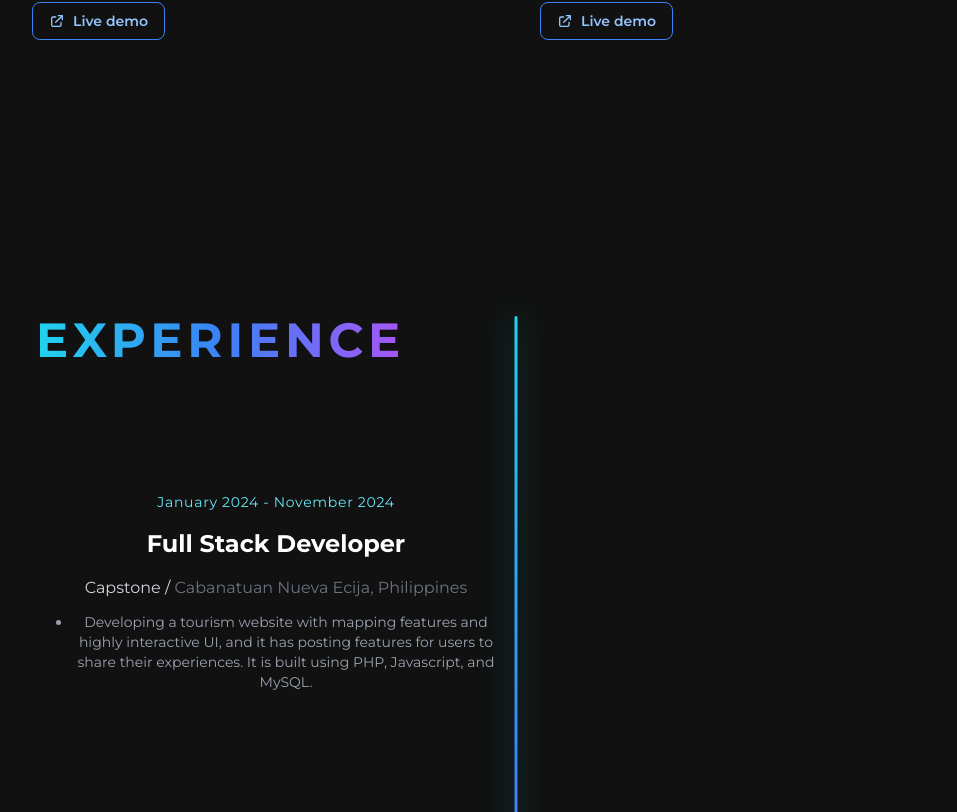
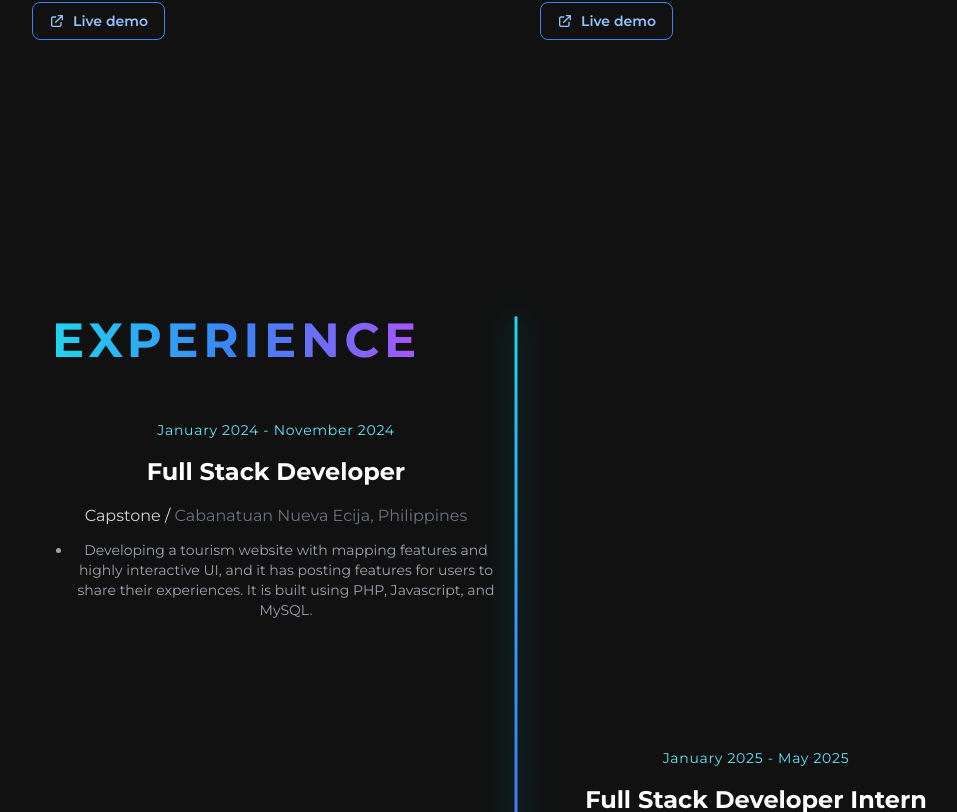
Before and after one commit to Jshgit-hub/Portfolio, a React (Vite) app: page / in a window 1280 px wide. Shown: the part 2608-3420 px from the top of the page, without its empty margins (124-1081 px from the left). Built offline with nearby package versions, Linux system fonts and the light colour scheme.

Commit message:
ResponsiveTextSection

```diff
--- a/src/pages/Contact.jsx
+++ b/src/pages/Contact.jsx
@@ -5,7 +5,7 @@ import SocialLinks from '../components/SocialLinks'; // <--- NEW IMPORT
 export default function Contact() {
     return (
         <div className="w-full max-w-5xl mx-auto p-4 text-center">
-            <h2 className="text-5xl font-extrabold  uppercase mb-8 tracking-widest">
+            <h2 className="text-2xl sm:text-4xl md:text-5xl font-extrabold uppercase mb-10 tracking-widest">
                 <span className="bg-gradient-to-r from-cyan-400 via-blue-500 to-purple-500 bg-clip-text text-transparent">
                     Get in Touch
                 </span>
--- a/src/pages/Experience.jsx
+++ b/src/pages/Experience.jsx
@@ -71,7 +71,7 @@ const Experience = () => {
         >
             <div className="max-w-5xl mx-auto relative">
                 {/* Title */}
-                <h2 className="text-5xl font-extrabold mx-auto  uppercase mb-28 tracking-widest">
+                <h2 className="text-2xl sm:text-4xl md:text-5xl font-extrabold uppercase mb-10 tracking-widest">
                     <span className="bg-gradient-to-r from-cyan-400 via-blue-500 to-purple-500 bg-clip-text text-transparent">
                         Experience
                     </span>
--- a/src/pages/Home.jsx
+++ b/src/pages/Home.jsx
@@ -188,7 +188,7 @@ const Home = () => {
                 ref={experienceSectionRef}
                 className={`transition-all duration-1000 ease-out ${showExperience ? 'opacity-100 translate-y-0' : 'opacity-0 translate-y-12 pointer-events-none'}`}
             >
-                <section id='experience' className="py-12  min-h-screen flex items-center justify-start">
+                <section id='experience' className="py-12  min-h-screen flex">
                     <Experience />
                 </section>
             </div>
--- a/src/pages/Project.jsx
+++ b/src/pages/Project.jsx
@@ -4,11 +4,12 @@ import ProjectCard from "../components/ProjectCard";
 export default function Projects() {
     return (
         <section className="py-10">
-            <h2 className="text-5xl font-extrabold  uppercase mb-10 tracking-widest">
+            <h2 className="text-2xl sm:text-4xl md:text-5xl font-extrabold uppercase mb-10 tracking-widest">
                 <span className="bg-gradient-to-r from-cyan-400 via-blue-500 to-purple-500 bg-clip-text text-transparent">
                     My Projects
                 </span>
             </h2>
+
             <div className="grid md:grid-cols-2 gap-6">
                 {projects.map((project) => (
                     <ProjectCard key={project.id} project={project} />
```
